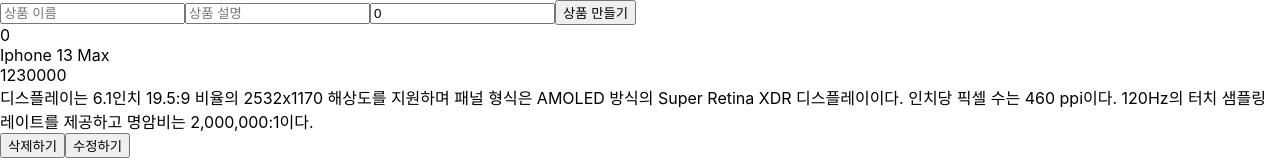
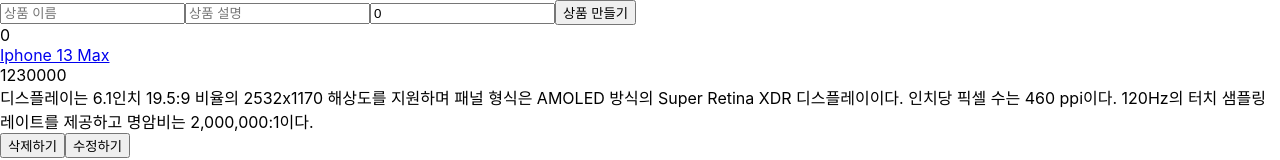
Before and after one commit to ChatHongPT/Shopping_Web, a React (Create React App) app in the folder client/: page / in a window 1280 px wide. Shown: the top 160 px of the page. Built offline with nearby package versions, Linux system fonts and the light colour scheme.

Commit message:
refactor: MainPage -> ProductPage로 이동

```diff
--- a/client/src/pages/HomePage.tsx
+++ b/client/src/pages/HomePage.tsx
@@ -1,4 +1,5 @@
 import {useRef, useState} from 'react';
+import { Link } from 'react-router-dom';
 
 interface ProductType {
   id: number;
@@ -23,7 +24,9 @@
   return (
     <div>
       <div>{id}</div>
-      <div>{name}</div>
+      <div>
+        <Link to = {`/${id}`}>{name}</Link>
+      </div>
       <div>{price}</div>
       <div>{explanation}</div>
 
```
